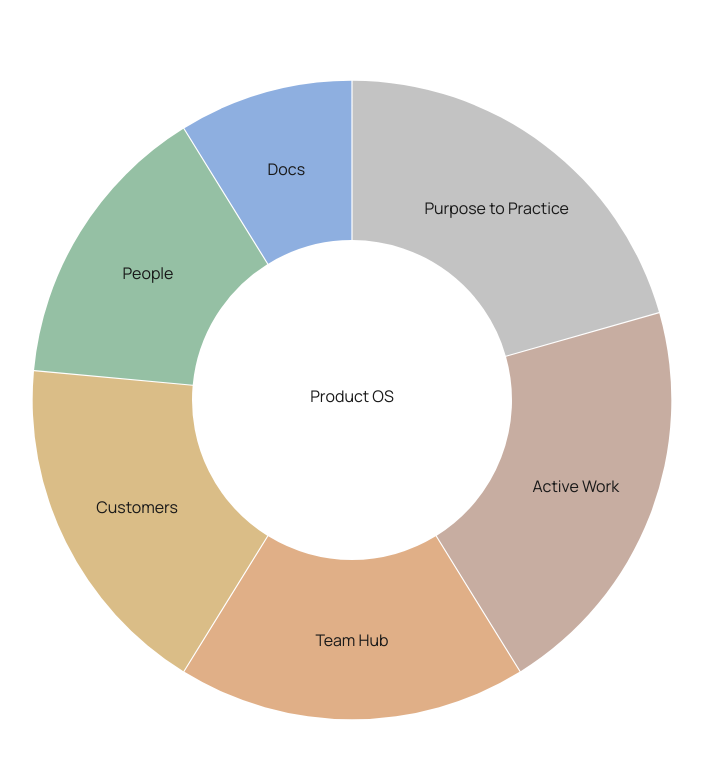
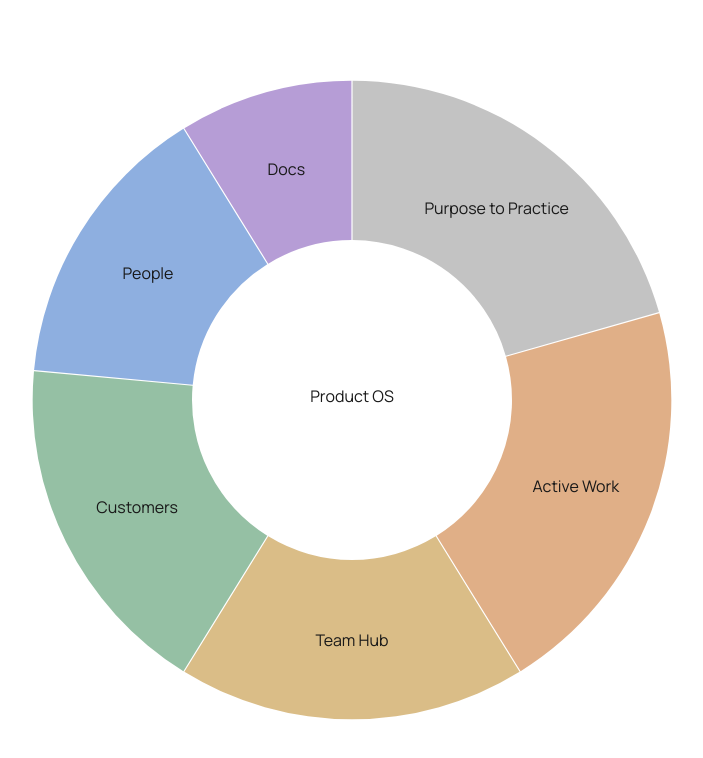
Before and after one commit to hbtucker/product-os-structure, a plain HTML site: page index.html in a window 1280 px wide. Shown: the whole page, without its empty margins (288-991 px from the left). Drawn offline with nearby package versions, Linux system fonts and the light colour scheme.

Commit message:
Update index.html

```diff
--- a/index.html
+++ b/index.html
@@ -89,7 +89,7 @@
             {
                 name: "Team Hub",
                 children: [
-                    { name: "Management", value: 1, tooltip: "Manage your product backlog, roadmap, meetings, and docs in one space." },
+                    { name: "Management", value: 1, tooltip: "Manage your product backlog, roadmap, meetings, and docs." },
                     { name: "Design", value: 1, tooltip: "Manage your design activities, objectives, assets, and docs." },
                     { name: "Engineering", value: 1, tooltip: "Manage your engineering activities, objectives, assets, and docs." },
                     { name: "Sales", value: 1, tooltip: "Manage your sales activities, objectives, metrics, and docs." },
@@ -135,7 +135,7 @@
     let radius = width / 5;
 
     const updatedColors = [
-        "#9B9B9B", "#A27763", "#CB7B37", "#C19138", "#4F9768",
+        "#9B9B9B", "#CB7B37", "#C19138", "#4F9768",
         "#447ACB", "#865DBB", "#BA4A78", "#BE524B"
     ];
 
@@ -310,7 +310,7 @@
     const centerLabel = g.append('text')
         .attr('text-anchor', 'middle')
         .attr('dy', '0.35em')
-        .attr('font-size', '24px')
+        .attr('font-size', '26px')
         .attr('pointer-events', 'none')
         .attr('class', 'slice-label')
         .text(data.name)
```
